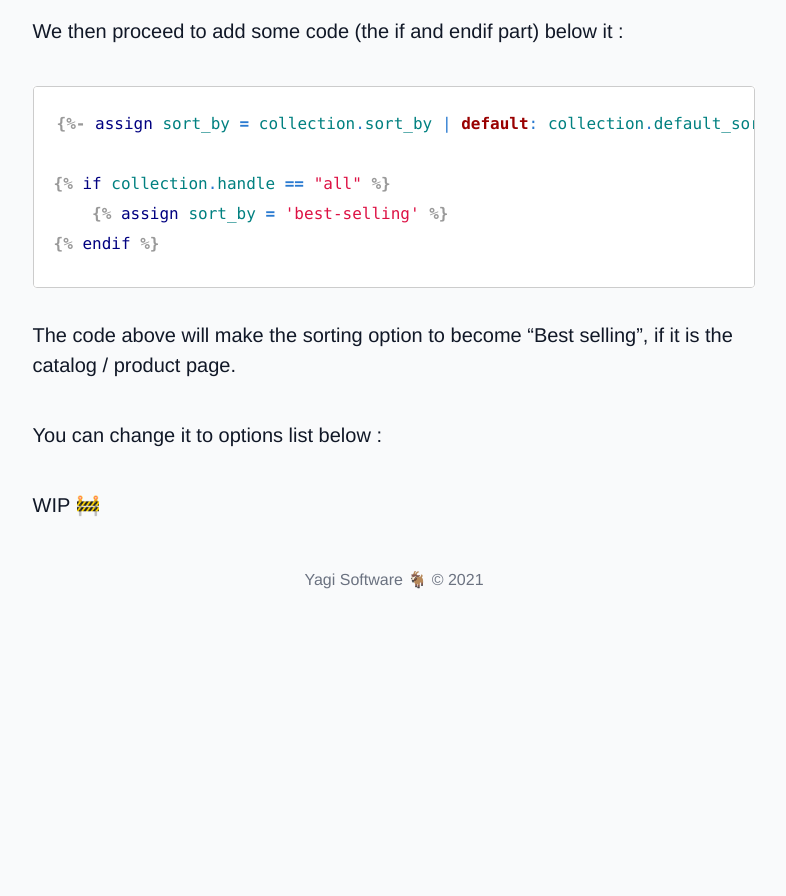
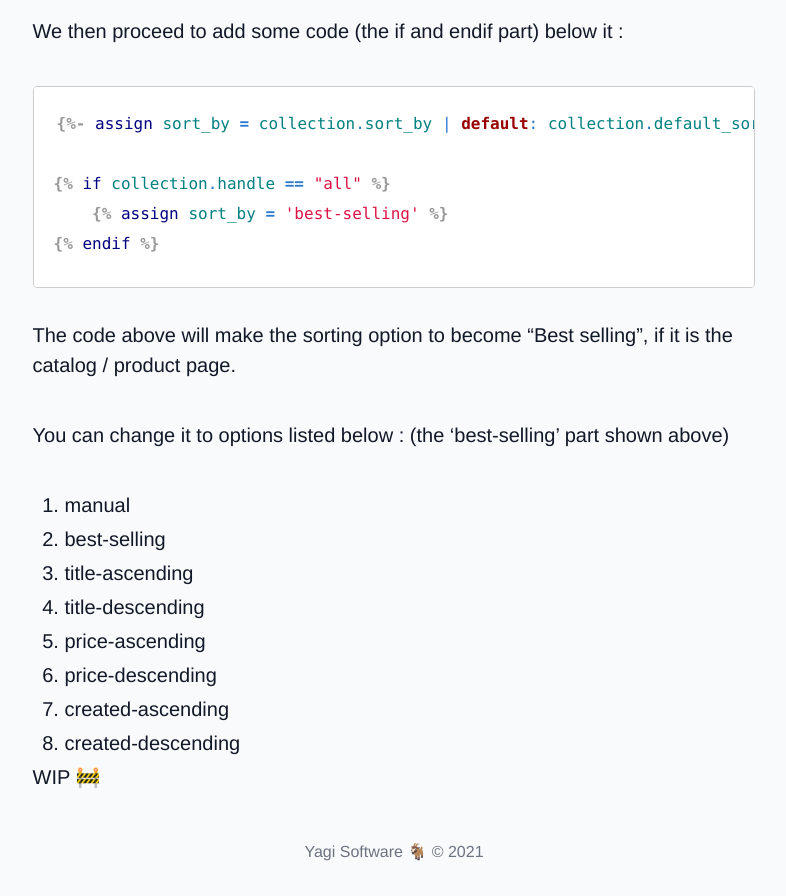
Before and after one commit to YagiSoftware/blog, a Jekyll site: the page built from _posts/2021-07-19-how-to-customize-sorting-options-on-collection-page.md, in a window 1280 px wide, cut to the strip 4738-5634 px from the top of the page. Shown: the whole strip, without its empty margins (246-1032 px from the left). Built offline with Jekyll 4.4.1, drawn with Linux system fonts in a browser that asks for light colours; some web fonts are replaced; comment, search, counter and statistics services are not loaded; before the commit the page ends 5362 px from its top, so only the background shows below that.

Commit message:
Added list of options for code
Added list of options for code

```diff
--- a/_posts/2021-07-19-how-to-customize-sorting-options-on-collection-page.md
+++ b/_posts/2021-07-19-how-to-customize-sorting-options-on-collection-page.md
@@ -73,7 +73,22 @@ We then proceed to add some code (the if and endif part) below it :
 
 The code above will make the sorting option to become "Best selling", if it is the catalog / product page.
 
-You can change it to options list below :
+You can change it to options listed below : (the 'best-selling' part shown above)
 
+1. manual
+
+2. best-selling
+
+3. title-ascending
+
+4. title-descending
+
+5. price-ascending
+
+6. price-descending
+
+7. created-ascending
+
+8. created-descending
 
 WIP 🚧
--- a/css/dist.css
+++ b/css/dist.css
@@ -325,6 +325,10 @@ ul {
   padding: 0;
 }
 
+ol {
+  list-style: decimal;
+  margin-left: 2rem;
+}
 /**
  * Tailwind custom reset styles
  */
@@ -941,6 +945,10 @@ footer {
   margin-bottom: 2.5rem;
 }
 
+#post-content li p {
+  margin-bottom: 0.25rem;
+}
+
 #post-content h1 {
   margin-top: 0.5rem;
   margin-bottom: 1rem;
```
